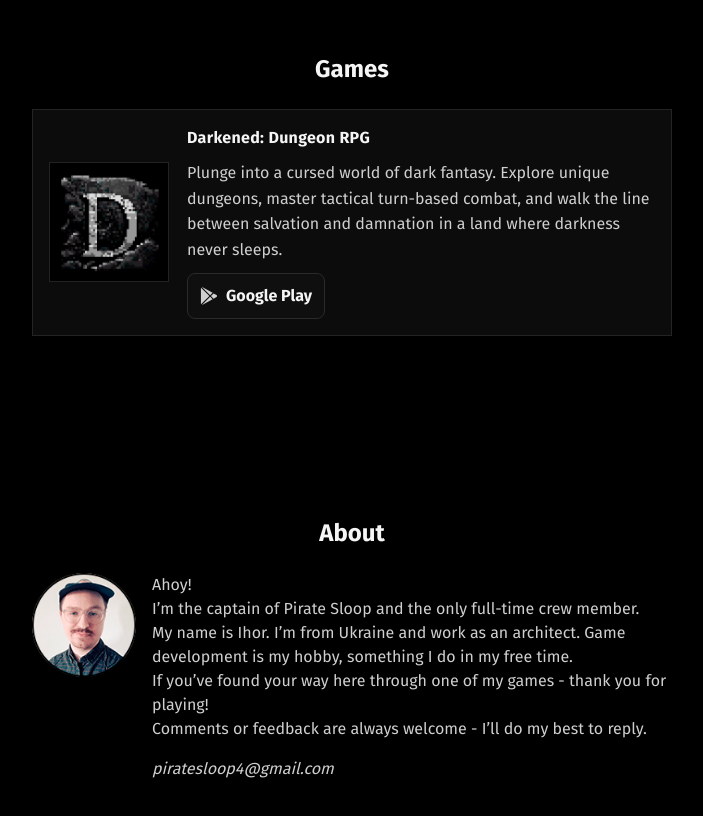
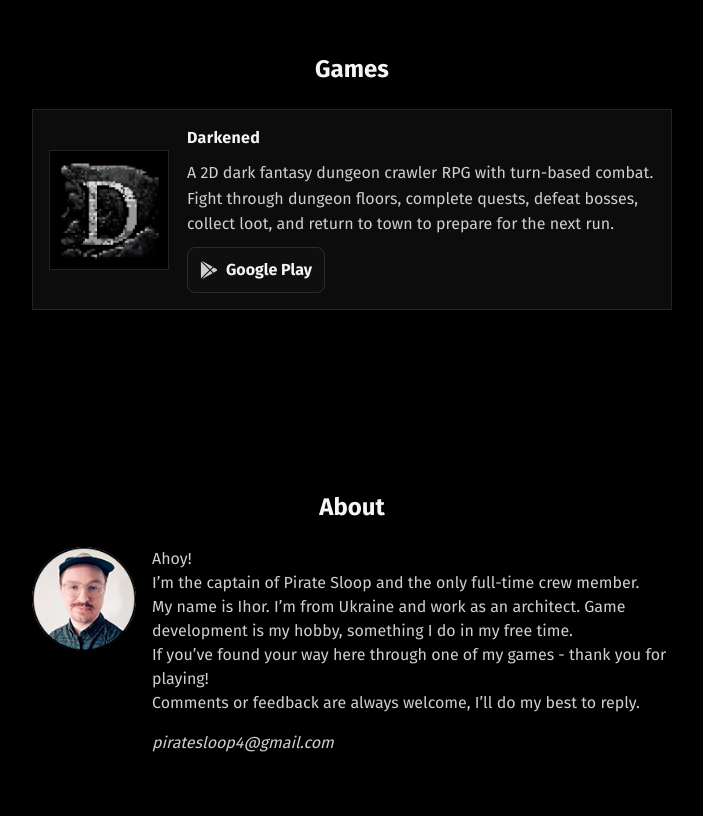
Before and after one commit to piratesloop/piratesloop.github.io, a plain HTML site: page index.html in a window 1280 px wide. Shown: the part 800-1616 px from the top of the page, without its empty margins (288-991 px from the left). Drawn offline with Linux system fonts and the light colour scheme.

Commit message:
Update index.html

```diff
--- a/index.html
+++ b/index.html
@@ -367,7 +367,7 @@
           <p>I’m the captain of Pirate Sloop and the only full-time crew member.</p>
           <p>My name is Ihor. I’m from Ukraine and work as an architect. Game development is my hobby, something I do in my free time.</p>
           <p>If you’ve found your way here through one of my games - thank you for playing!</p>
-          <p>Comments or feedback are always welcome - I’ll do my best to reply.</p>
+          <p>Comments or feedback are always welcome, I’ll do my best to reply.</p>
           <p><a href="mailto:piratesloop4@gmail.com">piratesloop4@gmail.com</a></p>
         </div>
       </div>
@@ -431,9 +431,9 @@ const ICONS = {
     // Games data (stores uncommented)
     const gamesData = [
       {
-        title: "Darkened: Dungeon RPG",
+        title: "Darkened",
         description:
-          "Plunge into a cursed world of dark fantasy. Explore unique dungeons, master tactical turn-based combat, and walk the line between salvation and damnation in a land where darkness never sleeps.",
+          "A 2D dark fantasy dungeon crawler RPG with turn-based combat. Fight through dungeon floors, complete quests, defeat bosses, collect loot, and return to town to prepare for the next run.",
         cover: "assets/darkened-cover.png",
         stores: [
          // { label: "Steam",       url: "#", icon: ICONS.steam },
```
